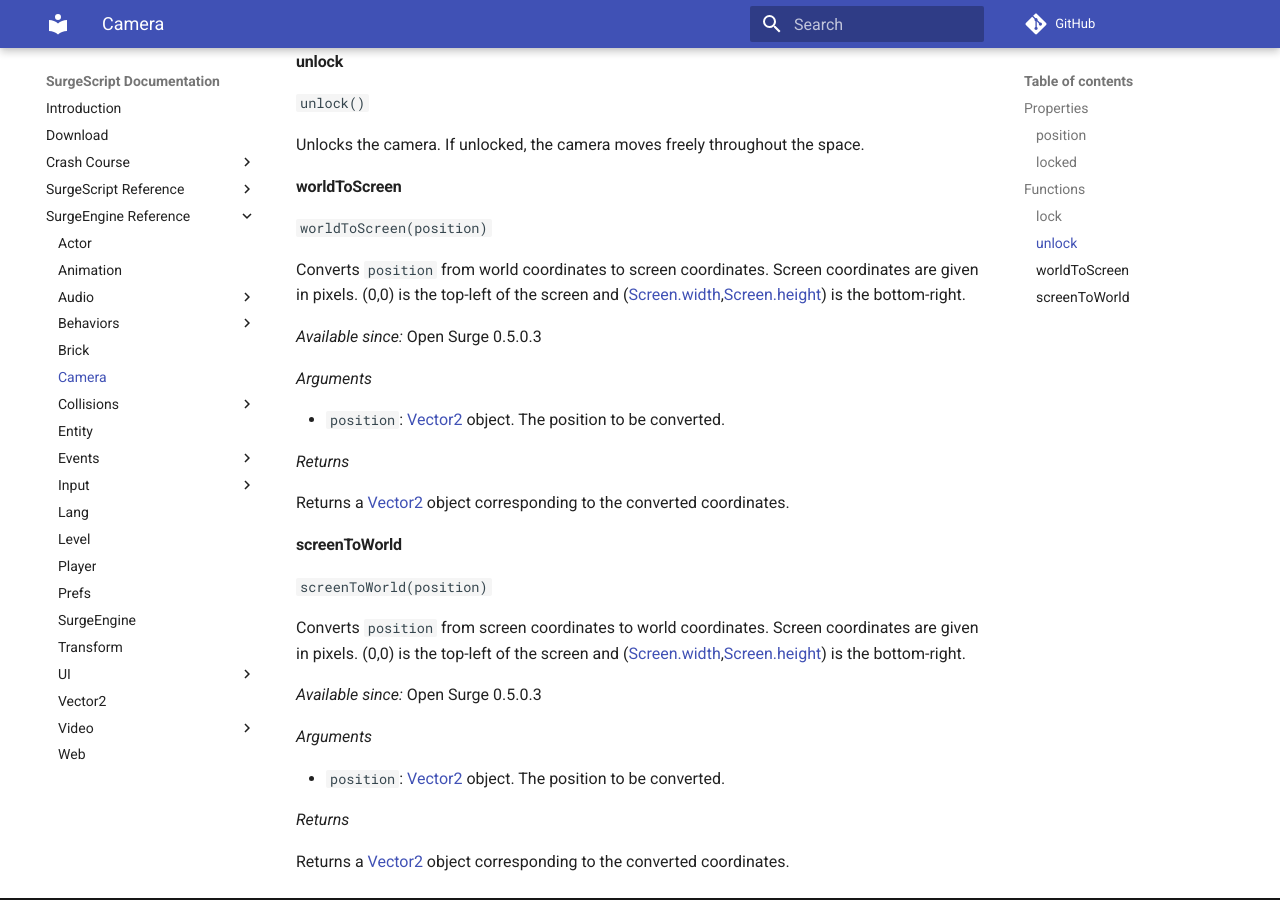
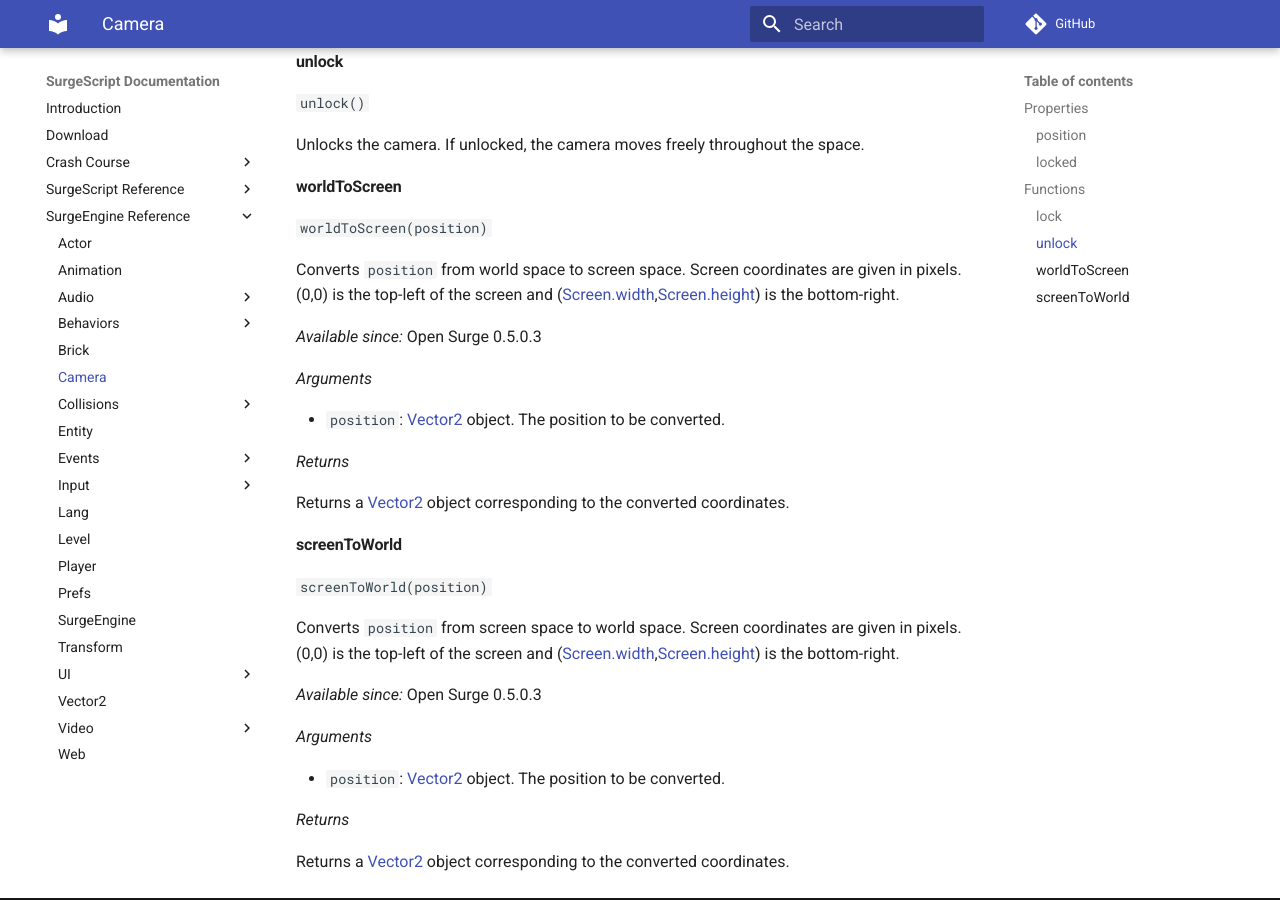
Before and after one commit to alemart/surgescript, an MkDocs documentation site: the page built from docs/engine/camera.md, in a window 1280 px wide and 900 px high, scrolled down 1532 px. Built offline with MkDocs 1.6.1 and Material for MkDocs 9.7.7, drawn with Linux system fonts in a browser that asks for light colours; comment, search, counter and statistics services are not loaded.

Commit message:
Updated docs: changed words

```diff
--- a/docs/engine/camera.md
+++ b/docs/engine/camera.md
@@ -72,7 +72,7 @@ Unlocks the camera. If unlocked, the camera moves freely throughout the space.
 
 `worldToScreen(position)`
 
-Converts `position` from world coordinates to screen coordinates. Screen coordinates are given in pixels. (0,0) is the top-left of the screen and ([Screen.width](/engine/screen#width),[Screen.height](/engine/screen#height)) is the bottom-right.
+Converts `position` from world space to screen space. Screen coordinates are given in pixels. (0,0) is the top-left of the screen and ([Screen.width](/engine/screen#width),[Screen.height](/engine/screen#height)) is the bottom-right.
 
 *Available since:* Open Surge 0.5.0.3
 
@@ -88,7 +88,7 @@ Returns a [Vector2](/engine/vector2) object corresponding to the converted coord
 
 `screenToWorld(position)`
 
-Converts `position` from screen coordinates to world coordinates. Screen coordinates are given in pixels. (0,0) is the top-left of the screen and ([Screen.width](/engine/screen#width),[Screen.height](/engine/screen#height)) is the bottom-right.
+Converts `position` from screen space to world space. Screen coordinates are given in pixels. (0,0) is the top-left of the screen and ([Screen.width](/engine/screen#width),[Screen.height](/engine/screen#height)) is the bottom-right.
 
 *Available since:* Open Surge 0.5.0.3
 
```
